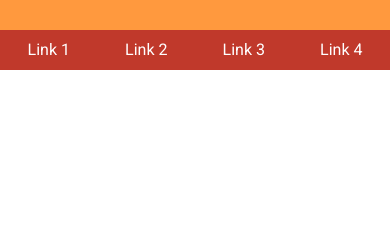
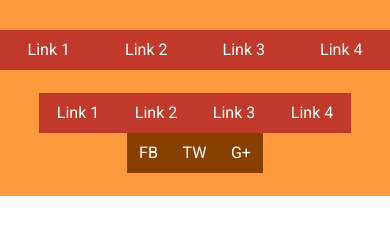
Before and after one commit to marocena26/prueba-de-maquetacion, a website: page src/html/index.html in a window 390 px wide. Shown: the part 99-334 px from the top of the page. Drawn offline with nearby package versions, Linux system fonts and the light colour scheme; files that its build step writes are made by us from their sources; files whose address does not match are found by name.

Commit message:
add structure and styles with sass - footer mobile

```diff
--- a/src/html/partials/footer.html
+++ b/src/html/partials/footer.html
@@ -0,0 +1,31 @@
+<footer class="footer">
+  <nav class="footer__nav">
+    <ul class="footer__nav--list">
+      <li class="footer__nav--list-item">
+        <a class="footer__nav--list-link" href="">Link 1</a>
+      </li>
+      <li class="footer__nav--list-item">
+        <a class="footer__nav--list-link" href="">Link 2</a>
+      </li>
+      <li class="footer__nav--list-item">
+        <a class="footer__nav--list-link" href="">Link 3</a>
+      </li>
+      <li class="footer__nav--list-item">
+        <a class="footer__nav--list-link" href="">Link 4</a>
+      </li>
+    </ul>
+  </nav>
+  <nav class="footer__social">
+    <ul class="footer__social--list">
+      <li class="footer__social--list-item">
+        <a class="footer__social--list-link" href="">FB</a>
+      </li>
+      <li class="footer__social--list-item">
+        <a class="footer__social--list-link" href="">TW</a>
+      </li>
+      <li class="footer__social--list-item">
+        <a class="footer__social--list-link" href="">G+</a>
+      </li>
+    </ul>
+  </nav>
+</footer>
--- a/src/scss/core/_variables.scss
+++ b/src/scss/core/_variables.scss
@@ -13,4 +13,5 @@ $color-aside: #008000ff;
 $color-background: #f0f0f0ff;
 $color-quote: #d3d3d3ff;
 
-$color-links-social: #874000ff;
+$color-links-social: #874000;
+$color-hover-footer: rgba(245, 211, 139, 0.2);
--- a/src/scss/layout/_footer.scss
+++ b/src/scss/layout/_footer.scss
@@ -0,0 +1,65 @@
+.footer {
+  width: 100%;
+  height: 15vh;
+  background-color: $color-header;
+  font-family: $font-web;
+  display: flex;
+  flex-direction: column;
+  justify-content: center;
+  align-items: center;
+  @include tablet {
+    height: 22vh;
+  }
+  @include desktop {
+    height: 12vh;
+    flex-direction: row;
+    justify-content: space-between;
+  }
+
+  &__nav {
+    width: 80%;
+    background-color: $color-links;
+    @include desktop {
+      width: 40%;
+    }
+    &--list {
+      display: grid;
+      grid-template-columns: auto auto auto auto;
+      grid-template-rows: auto;
+      &-item {
+        text-align: center;
+        padding: 12px 0;
+      }
+      &-item:hover {
+        background-color: $color-hover;
+      }
+      &-link {
+        color: $color-primary;
+        text-decoration: none;
+      }
+    }
+  }
+  &__social {
+    width: 35%;
+    background-color: $color-links-social;
+    @include desktop {
+      width: 40%;
+    }
+    &--list {
+      display: grid;
+      grid-template-columns: auto auto auto;
+      grid-template-rows: auto;
+      &-item {
+        text-align: center;
+        padding: 12px 0;
+      }
+      &-item:hover {
+        background-color: $color-hover-footer;
+      }
+      &-link {
+        color: $color-primary;
+        text-decoration: none;
+      }
+    }
+  }
+}
--- a/src/scss/main.scss
+++ b/src/scss/main.scss
@@ -2,6 +2,7 @@
 @import "core/variables";
 @import "core/mixins";
 @import "layout/header";
+@import "layout/footer";
 // @import 'layout/page';
 
 // @import 'layout/footer';
```
